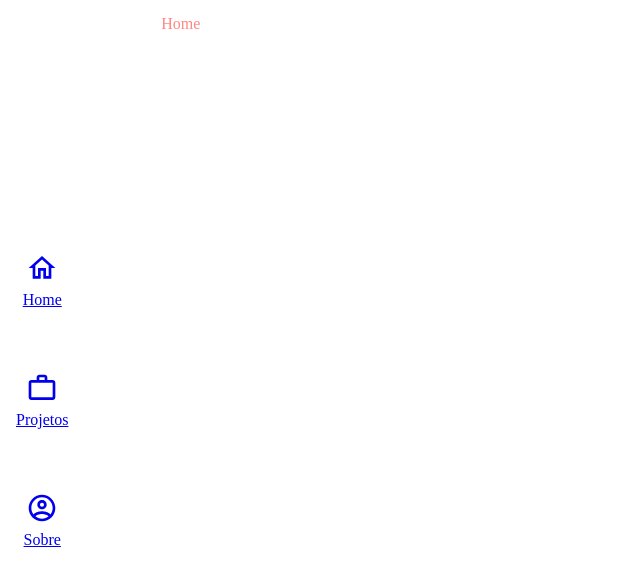
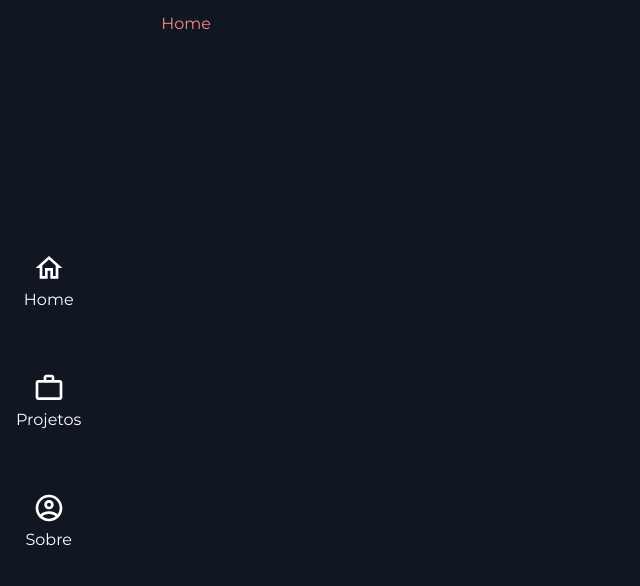
Before and after one commit to mauriciomutte/mauriciomutte.dev, a Gatsby site: page / in a window 1280 px wide. Shown: the whole page, without its empty margins (0-640 px from the left). Built offline with nearby package versions, Linux system fonts and the light colour scheme; Gatsby itself is replaced by a stand-in of ours.

Commit message:
feat(global): fix body and links styles

```diff
--- a/src/styles/global.js
+++ b/src/styles/global.js
@@ -32,6 +32,9 @@ const GlobalStyles = createGlobalStyle`
     display: block;
   }
   body {
+    background-color: #101723;
+    color: #FFF;
+    font-family: 'Montserrat', sans-serif;
     line-height: 1;
   }
   ol, ul {
@@ -49,6 +52,10 @@ const GlobalStyles = createGlobalStyle`
     border-collapse: collapse;
     border-spacing: 0;
   }
+  a {
+    color: #FFF;
+    text-decoration: none;
+  }
 `;
 
 export default GlobalStyles;
```
